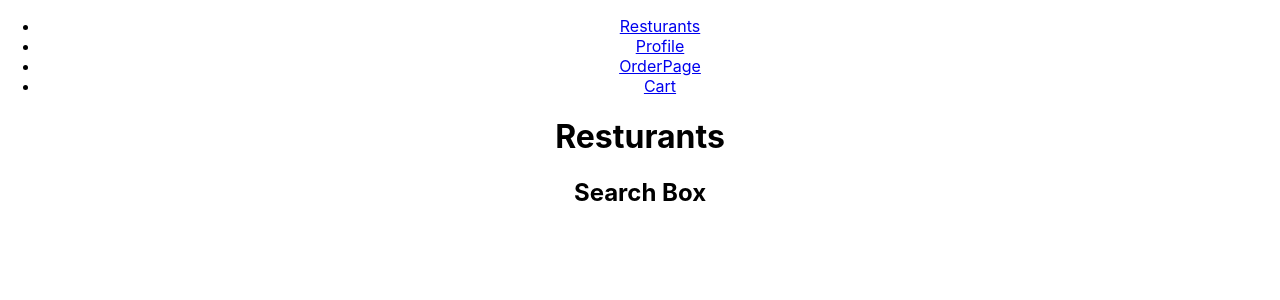
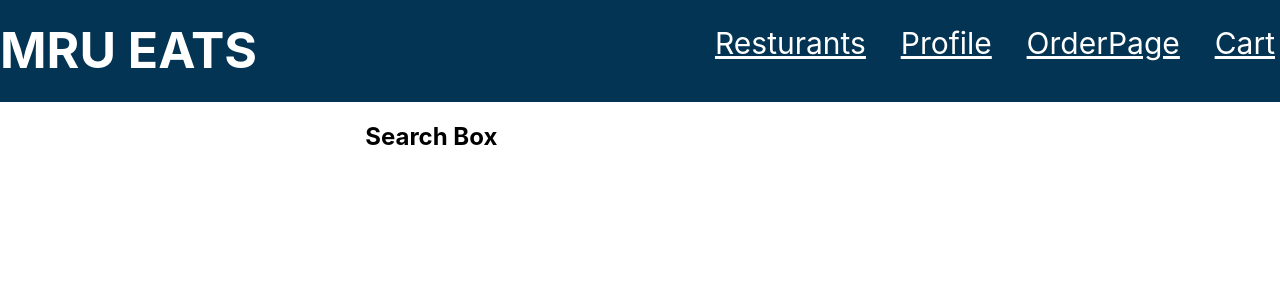
Before and after one commit to SidhantKaushik/MRUEats, a React (Create React App) app in the folder my-app/: page / in a window 1280 px wide. Shown: the top 300 px of the page. Built offline with nearby package versions, Linux system fonts and the light colour scheme; a web font is replaced by a local one.

Commit message:
Header css

```diff
--- a/my-app/src/App.css
+++ b/my-app/src/App.css
@@ -1,4 +1,4 @@
-.App {
+/* .App {
   text-align: center;
 }
 
@@ -35,4 +35,4 @@
   to {
     transform: rotate(360deg);
   }
-}
+} */
--- a/my-app/src/Components/Header.js
+++ b/my-app/src/Components/Header.js
@@ -5,12 +5,16 @@ import { Link } from 'react-router-dom';
 
 const Header = (props) => {
     return (
+        <div className='header'>
+            <h1>MRU EATS</h1>
             <ul className = "menu">
                 <li><Link to='/'>Resturants</Link></li>
                 <li><Link to='/profile'>Profile</Link></li>
                 <li><Link to='/order'>OrderPage</Link></li>
                 <li><Link to='/cart'>Cart</Link></li>
             </ul>
+        </div>
+
 
     )
 }
--- a/my-app/src/styles/Header.css
+++ b/my-app/src/styles/Header.css
@@ -0,0 +1,28 @@
+.header {
+    background-color: #033453;
+    margin-bottom: 2px;
+    padding: 20px 0;
+}
+h1 {
+    margin: 0;
+    margin-right: auto;
+    margin-right: min(100px);
+    float: left;
+    color:white;
+    font-size: 50px;
+}
+.menu {
+    text-align: right;
+    margin-top: 0;
+}
+.menu li{
+    margin: 5px;
+    font-size: 30px;
+    display: inline-block;
+    text-decoration: none;
+    padding-left: 2%;
+}
+
+.menu li a{
+    color: white;
+}
```
Also changed, not shown: 1 other file (tests, documents, lock files or other folders). Lines whose indentation alone changed are shown as unchanged.
